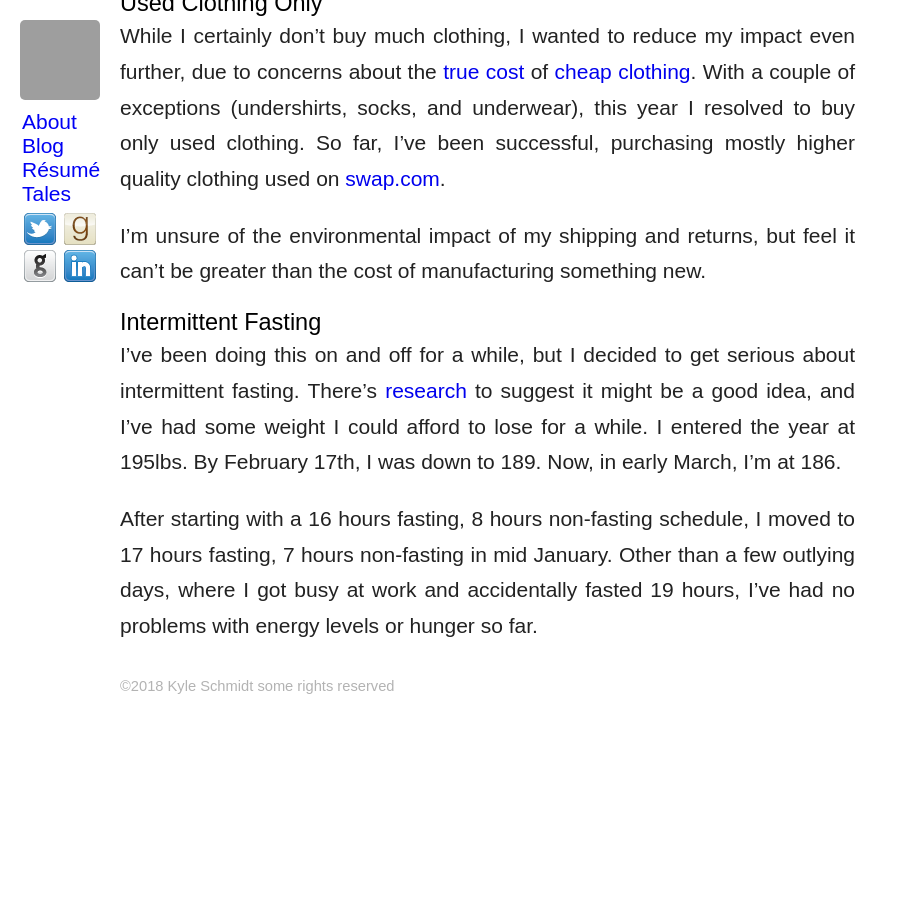
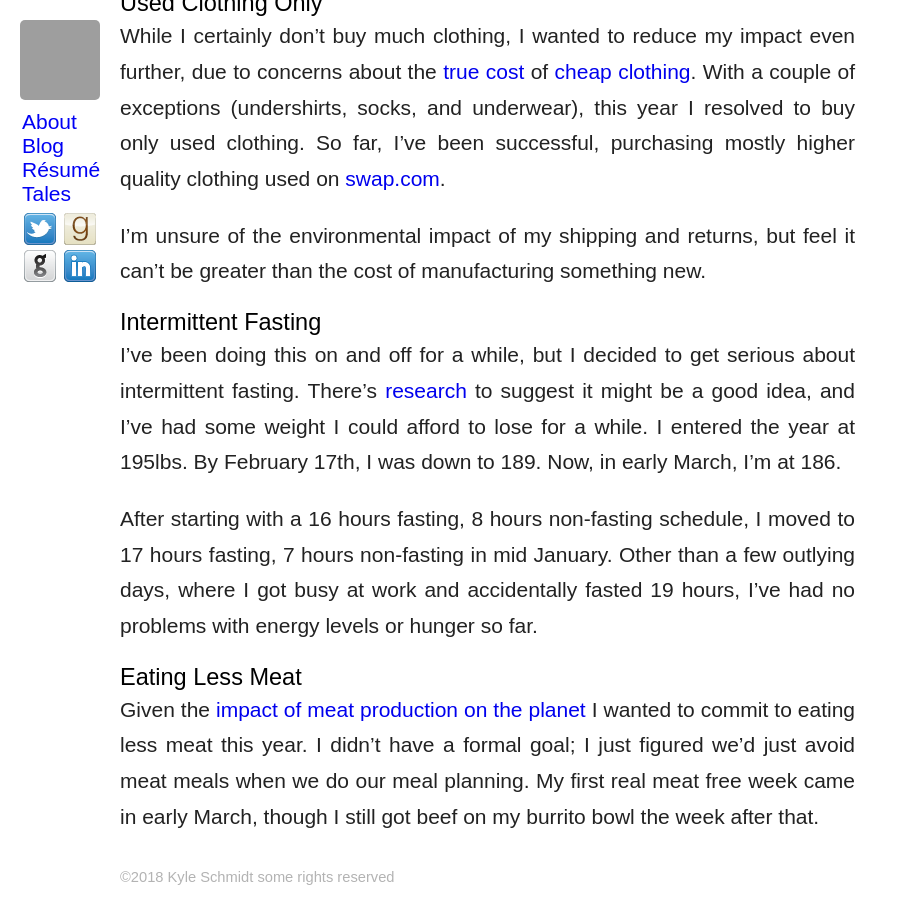
Before and after one commit to krschmidt/krschmidt.github.com, a Jekyll site: the page built from _posts/2018-12-31-challenges.md, in a window 1280 px wide and 900 px high, scrolled down 2955 px. Shown: the whole window, without its empty margins (0-898 px from the left). Built offline with Jekyll 4.4.1, drawn with Linux system fonts in a browser that asks for light colours; some web fonts are replaced; before the commit the page ends 3664 px from its top, so only the background shows below that; grey boxes are pictures that could not be loaded.

Commit message:
added vegetarian cahllenge

```diff
--- a/_posts/2018-12-31-challenges.md
+++ b/_posts/2018-12-31-challenges.md
@@ -64,6 +64,8 @@ I've been doing this on and off for a while, but I decided to get serious about
 
 After starting with a 16 hours fasting, 8 hours non-fasting schedule, I moved to 17 hours fasting, 7 hours non-fasting in mid January. Other than a few outlying days, where I got busy at work and accidentally fasted 19 hours, I've had no problems with energy levels or hunger so far.
 
+### Eating Less Meat
+Given the [impact of meat production on the planet](https://en.wikipedia.org/wiki/Environmental_impact_of_meat_production) I wanted to commit to eating less meat this year. I didn't have a formal goal; I just figured we'd just avoid meat meals when we do our meal planning. My first real meat free week came in early March, though I still got beef on my burrito bowl the week after that.
 
 {% comment %}
 no candy next change???
```
